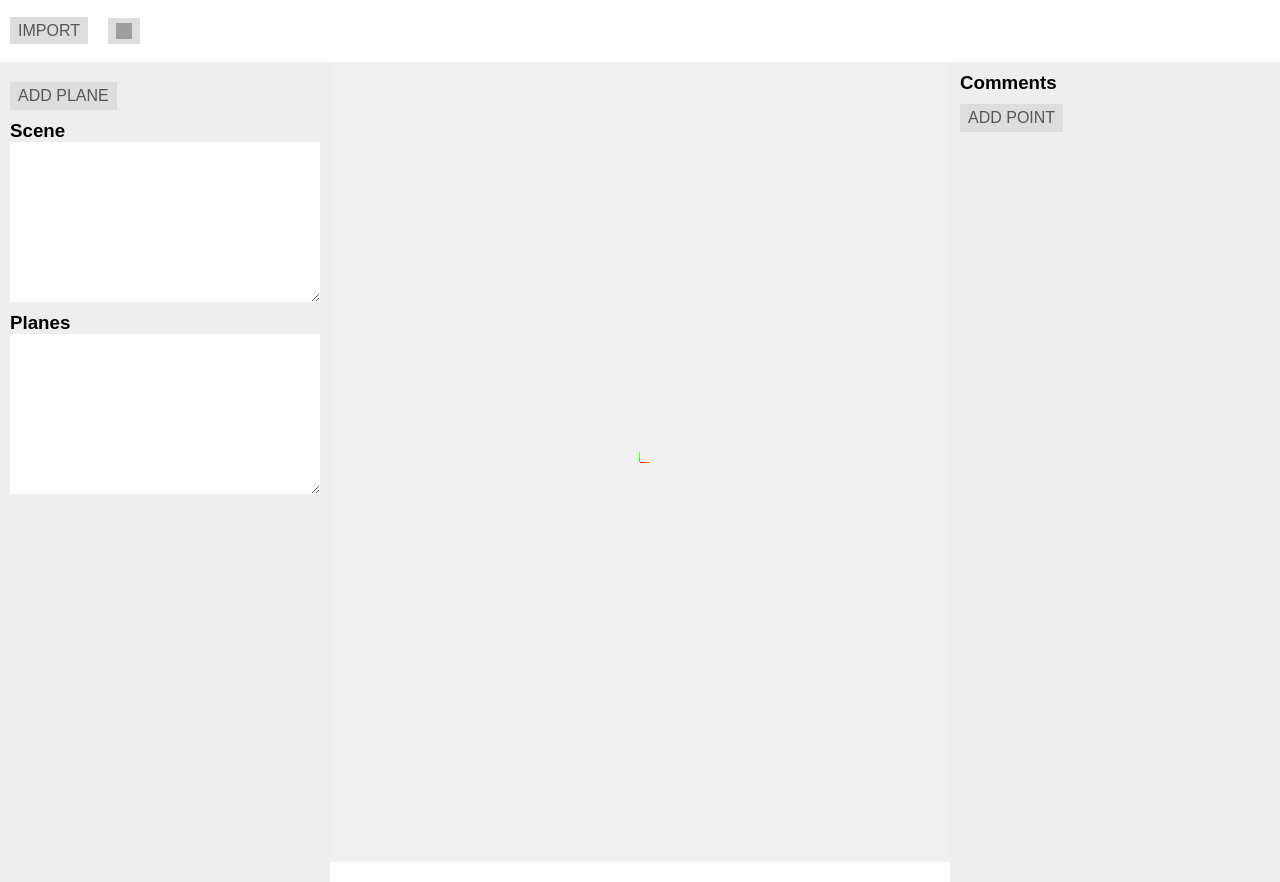
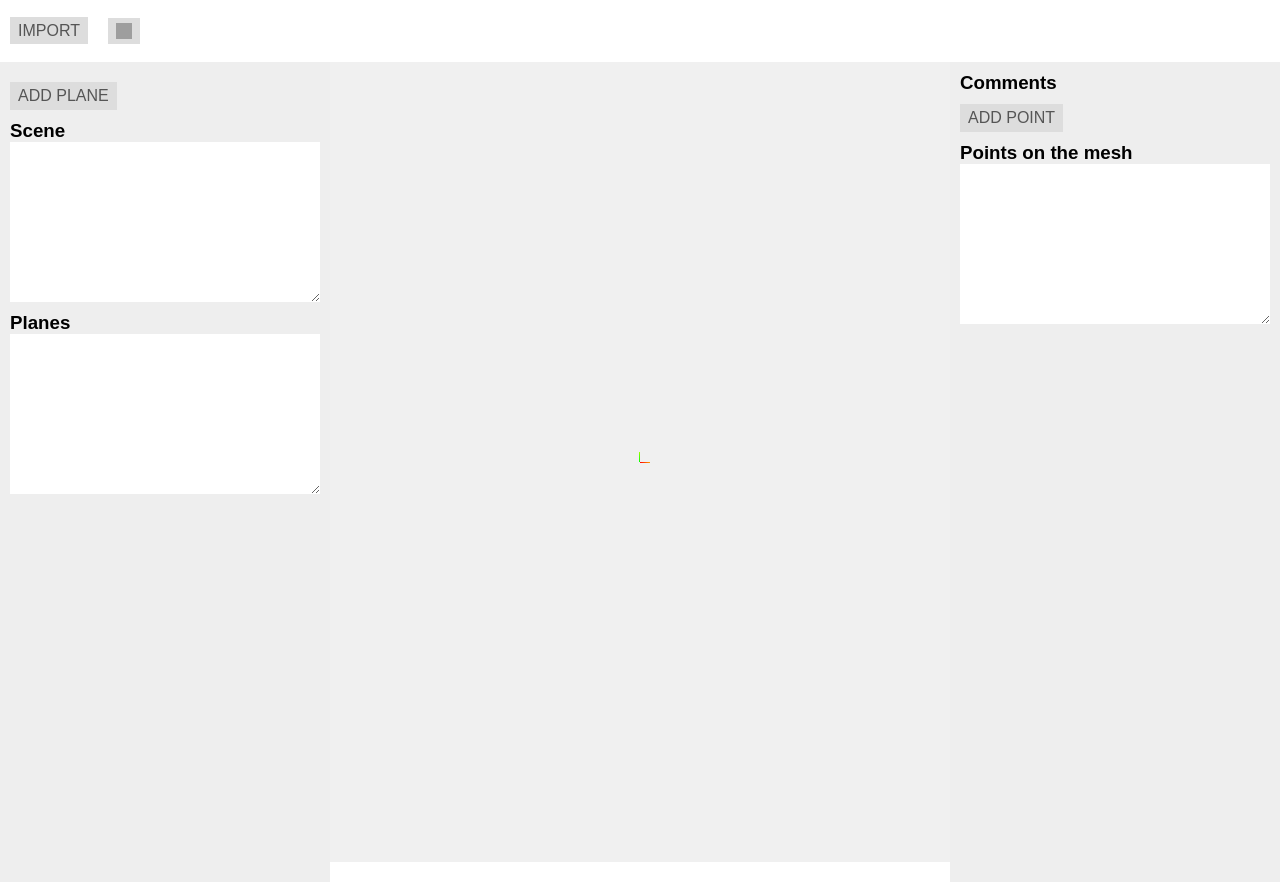
Before and after one commit to AngyDev/custom-3D, a React app: page / in a window 1280 px wide. Both pictures are taken after a click on the button 123 px from the left and 31 px from the top of the page. Built offline with nearby package versions, Linux system fonts and the light colour scheme; grey boxes are pictures that could not be loaded.

Commit message:
[FEAT] show list of points close #54

```diff
--- a/src/components/CommentsListPanel/CommentsListPanel.js
+++ b/src/components/CommentsListPanel/CommentsListPanel.js
@@ -1,18 +1,23 @@
 import React, { useEffect, useState } from 'react';
 import { useSelector } from 'react-redux';
-import { getCanvas, getGroup, getScene } from '../../features/scene/sceneSlice';
+import { getCanvas, getGroup, getScene, getSceneModified, setSceneModified } from '../../features/scene/sceneSlice';
 import Button from "../Button/Button";
 import * as THREE from "three";
 import { useForm } from 'react-hook-form';
+import Panel from '../Panel/Panel';
+import { useDispatch } from 'react-redux';
 
 export default function CommentsListPanel() {
 
     const { handleSubmit, register, reset, formState: { errors } } = useForm();
 
     const [openText, setOpenText] = useState(false);
+    const [counter, setCounter] = useState(1);
     const scene = useSelector(getScene);
     const group = useSelector(getGroup);
     const canvas = useSelector(getCanvas);
+    const isModified = useSelector(getSceneModified);
+    const dispatch = useDispatch();
     const camera = scene.children && scene.children.find((children) => children.type === "PerspectiveCamera");
     const raycaster = new THREE.Raycaster();
     const pointer = new THREE.Vector2();
@@ -61,10 +66,13 @@ export default function CommentsListPanel() {
 
                 //intersects[ i ].object.material.color.set( 0xff0000 );
                 sphere.position.set(intersects[0].point.x, intersects[0].point.y, intersects[0].point.z);
+                sphere.name = 'Point' + counter;
                 scene.add(sphere);
 
+                setCounter(counter => counter + 1);
                 setOpenText(true);
 
+                dispatch(setSceneModified(!isModified));
             }
         }
     }
@@ -78,6 +86,10 @@ export default function CommentsListPanel() {
             <h3>Comments</h3>
             <div className="sidebar__buttons">
                 <Button typeClass="btn--size" text="ADD POINT" onClick={handleClick} />
+            </div>
+            <div className="comments__panel">
+                <h3>Points on the mesh</h3>
+                <Panel type="points" />
             </div>
             {
                 openText &&
--- a/src/components/CommentsListPanel/commentsListPanel.scss
+++ b/src/components/CommentsListPanel/commentsListPanel.scss
@@ -13,9 +13,15 @@
             font-family: $font-app;
             font-size: $font-size-base;
             width: 100%;
+            margin-top: 5px;
+            padding: 5px;
+            box-sizing: border-box;
         }
     }
     &__btn {
         margin-top: 10px;
     }
+    &__panel {
+        margin-top: 10px;
+    }
 }
--- a/src/components/Panel/Panel.js
+++ b/src/components/Panel/Panel.js
@@ -8,6 +8,7 @@ export default function Panel(props) {
     const scene = useSelector(getScene);
     const [meshList, setMeshList] = useState([]);
     const [planeList, setPlaneList] = useState([]);
+    const [pointList, setPointList] = useState([]);
 
     const group = useSelector(getGroup);
     const isModified = useSelector(getSceneModified);
@@ -22,8 +23,10 @@ export default function Panel(props) {
                     obj.children.map((mesh) => {
                         addMeshToList(meshList, mesh, setMeshList);
                     })
-                } else if (obj.type === "Mesh") {
+                } else if (obj.name.startsWith("Plane")) {
                     addMeshToList(planeList, obj, setPlaneList);
+                } else if (obj.name.startsWith("Point")) {
+                    addMeshToList(pointList, obj, setPointList);
                 }
             })
         }
@@ -58,6 +61,7 @@ export default function Panel(props) {
 
         setMeshList(meshList.filter(mesh => mesh.uuid !== id));
         setPlaneList(planeList.filter(mesh => mesh.uuid !== id));
+        setPointList(pointList.filter(mesh => mesh.uuid !== id));
 
         scene.children.forEach((object) => {
             if (object.type === 'Group') {
@@ -86,11 +90,19 @@ export default function Panel(props) {
                         }
                     </div>
                     :
-                    <div id="planes" className="">
-                        {
-                            planeList.length > 0 && planeList.map((mesh, i) => <PanelItem key={i} name={mesh.name} uuid={mesh.uuid} deleteClick={deleteClick} type="planes" />)
-                        }
-                    </div>
+                    props.type === "planes"
+                        ?
+                        <div id="planes" className="">
+                            {
+                                planeList.length > 0 && planeList.map((mesh, i) => <PanelItem key={i} name={mesh.name} uuid={mesh.uuid} deleteClick={deleteClick} type="planes" />)
+                            }
+                        </div>
+                        :
+                        <div id="points" className="">
+                            {
+                                pointList.length > 0 && pointList.map((mesh, i) => <PanelItem key={i} name={mesh.name} uuid={mesh.uuid} deleteClick={deleteClick} type="points" />)
+                            }
+                        </div>
             }
         </div>
     )
```
